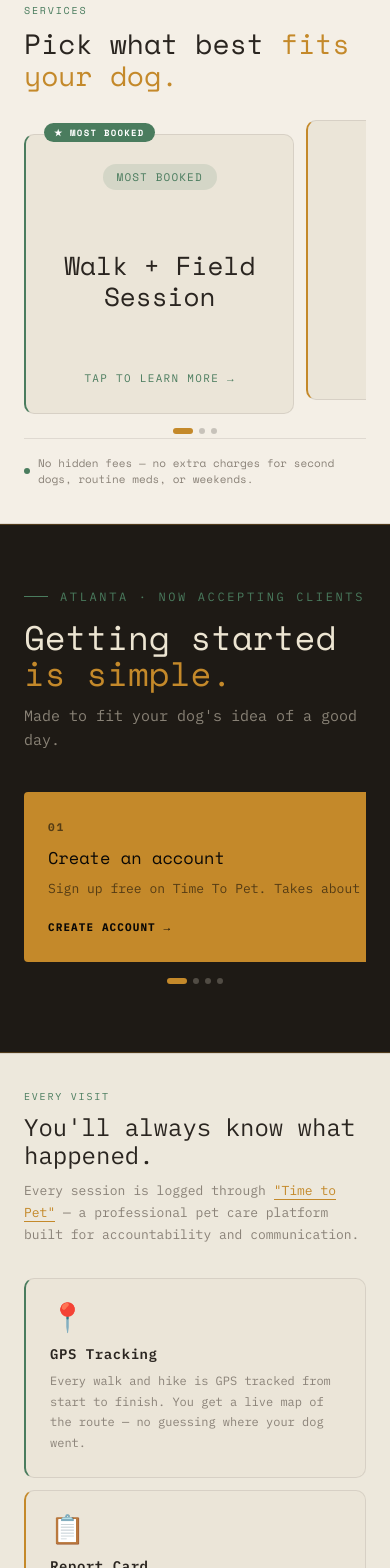
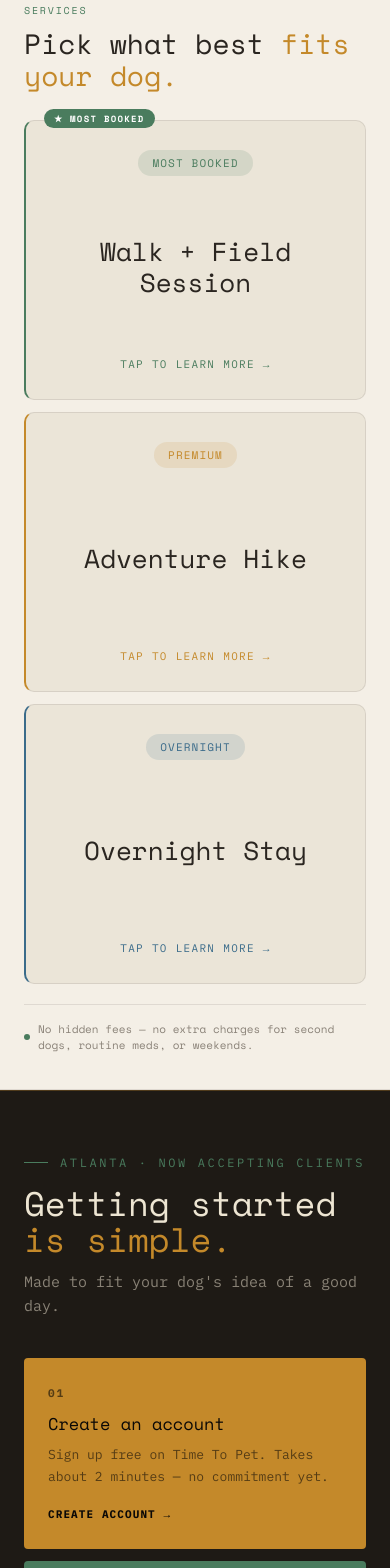
Before and after one commit to darkhorsedevloper/canipetthatdawg, a React (Vite) app: page / in a window 390 px wide. Shown: the part 1200-2768 px from the top of the page. Built offline with nearby package versions, Linux system fonts and the light colour scheme.

Commit message:
Revert Services + CTA carousels — back to stacked grid on mobile
Co-Authored-By: Claude Sonnet 4.6 <noreply@anthropic.com>

```diff
--- a/src/components/CTA.jsx
+++ b/src/components/CTA.jsx
@@ -41,65 +41,7 @@ const STEPS = [
   },
 ]
 
-import { useState, useRef } from 'react'
-
-function StepContent(step) {
-  return (
-    <>
-      <span style={{
-        fontSize: '11px',
-        fontFamily: "'IBM Plex Mono', monospace",
-        letterSpacing: '0.18em',
-        color: step.subtext,
-        marginBottom: '14px',
-        fontWeight: 700,
-      }}>
-        {step.number}
-      </span>
-      <p style={{
-        fontSize: '17px',
-        fontFamily: 'var(--serif)',
-        fontWeight: 400,
-        color: step.text,
-        marginBottom: '10px',
-        lineHeight: 1.2,
-      }}>
-        {step.label}
-      </p>
-      <p style={{
-        fontSize: '13px',
-        color: step.subtext,
-        lineHeight: 1.65,
-        fontFamily: "'IBM Plex Mono', monospace",
-        flex: 1,
-        marginBottom: '20px',
-      }}>
-        {step.desc}
-      </p>
-      <span style={{
-        fontSize: '11px',
-        fontFamily: "'IBM Plex Mono', monospace",
-        letterSpacing: '0.1em',
-        color: step.text,
-        textTransform: 'uppercase',
-        fontWeight: 700,
-      }}>
-        {step.cta}
-      </span>
-    </>
-  )
-}
-
 export default function CTA() {
-  const [active, setActive] = useState(0)
-  const carouselRef = useRef(null)
-
-  function onScroll() {
-    if (!carouselRef.current) return
-    const i = Math.round(carouselRef.current.scrollLeft / carouselRef.current.offsetWidth)
-    setActive(i)
-  }
-
   return (
     <section style={{
       background: 'var(--hero-bg)',
@@ -140,73 +82,6 @@ export default function CTA() {
           Made to fit your dog's idea of a good day.
         </p>
 
-        {/* Mobile carousel */}
-        <div className="cta-carousel">
-          <div
-            ref={carouselRef}
-            onScroll={onScroll}
-            style={{
-              display: 'flex',
-              overflowX: 'scroll',
-              scrollSnapType: 'x mandatory',
-              scrollBehavior: 'smooth',
-              WebkitOverflowScrolling: 'touch',
-              msOverflowStyle: 'none',
-              scrollbarWidth: 'none',
-              gap: '12px',
-              paddingRight: '24px',
-            }}
-          >
-            {STEPS.map((step) => (
-              <a
-                key={step.number}
-                href={step.href}
-                target={step.href.startsWith('http') ? '_blank' : undefined}
-                rel={step.href.startsWith('http') ? 'noreferrer' : undefined}
-                style={{
-                  minWidth: '85%',
-                  scrollSnapAlign: 'start',
-                  flexShrink: 0,
-                  display: 'flex',
-                  flexDirection: 'column',
-                  padding: '28px 24px',
-                  borderRadius: '4px',
-                  background: step.bg,
-                  textDecoration: 'none',
-                  cursor: 'pointer',
-                }}
-              >
-                {StepContent(step)}
-              </a>
-            ))}
-          </div>
-
-          {/* Dots */}
-          <div style={{ display: 'flex', justifyContent: 'center', gap: '6px', padding: '16px 0 4px' }}>
-            {STEPS.map((_, i) => (
-              <button
-                key={i}
-                onClick={() => {
-                  carouselRef.current?.scrollTo({ left: carouselRef.current.offsetWidth * i, behavior: 'smooth' })
-                  setActive(i)
-                }}
-                style={{
-                  width: i === active ? '20px' : '6px',
-                  height: '6px',
-                  borderRadius: '3px',
-                  background: i === active ? 'var(--orange)' : 'rgba(237,229,210,0.25)',
-                  border: 'none',
-                  padding: 0,
-                  cursor: 'pointer',
-                  transition: 'width 200ms, background 200ms',
-                }}
-                aria-label={STEPS[i].label}
-              />
-            ))}
-          </div>
-        </div>
-
-        {/* Desktop grid */}
         <div className="cta-steps-grid">
           {STEPS.map((step) => (
             <a
@@ -224,7 +99,46 @@ export default function CTA() {
                 cursor: 'pointer',
               }}
             >
-              {StepContent(step)}
+              <span style={{
+                fontSize: '11px',
+                fontFamily: "'IBM Plex Mono', monospace",
+                letterSpacing: '0.18em',
+                color: step.subtext,
+                marginBottom: '14px',
+                fontWeight: 700,
+              }}>
+                {step.number}
+              </span>
+              <p style={{
+                fontSize: '17px',
+                fontFamily: 'var(--serif)',
+                fontWeight: 400,
+                color: step.text,
+                marginBottom: '10px',
+                lineHeight: 1.2,
+              }}>
+                {step.label}
+              </p>
+              <p style={{
+                fontSize: '13px',
+                color: step.subtext,
+                lineHeight: 1.65,
+                fontFamily: "'IBM Plex Mono', monospace",
+                flex: 1,
+                marginBottom: '20px',
+              }}>
+                {step.desc}
+              </p>
+              <span style={{
+                fontSize: '11px',
+                fontFamily: "'IBM Plex Mono', monospace",
+                letterSpacing: '0.1em',
+                color: step.text,
+                textTransform: 'uppercase',
+                fontWeight: 700,
+              }}>
+                {step.cta}
+              </span>
             </a>
           ))}
         </div>
--- a/src/components/Services.jsx
+++ b/src/components/Services.jsx
@@ -1,4 +1,4 @@
-import { useState, useRef } from 'react'
+import { useState } from 'react'
 
 // Services data is inlined here — Notion fetch overwrites services.json on build
 const services = [
@@ -220,15 +220,6 @@ function ServiceCard({ s }) {
 }
 
 export default function Services() {
-  const [active, setActive] = useState(0)
-  const carouselRef = useRef(null)
-
-  function onScroll() {
-    if (!carouselRef.current) return
-    const i = Math.round(carouselRef.current.scrollLeft / carouselRef.current.offsetWidth)
-    setActive(i)
-  }
-
   return (
     <section id="services" className="section-pad" style={{ borderBottom: '0.5px solid var(--border)' }}>
 
@@ -247,62 +238,7 @@ export default function Services() {
         Pick what best <span style={{ color: 'var(--orange)' }}>fits your dog.</span>
       </h2>
 
-      {/* Mobile carousel */}
-      <div className="services-carousel">
-        <div
-          ref={carouselRef}
-          onScroll={onScroll}
-          style={{
-            display: 'flex',
-            overflowX: 'scroll',
-            scrollSnapType: 'x mandatory',
-            scrollBehavior: 'smooth',
-            WebkitOverflowScrolling: 'touch',
-            msOverflowStyle: 'none',
-            scrollbarWidth: 'none',
-            gap: '12px',
-            paddingRight: '24px',
-          }}
-        >
-          {services.map((s, i) => (
-            <div key={i} style={{
-              minWidth: '85%',
-              scrollSnapAlign: 'start',
-              flexShrink: 0,
-              paddingTop: s.featured ? '14px' : '0',
-            }}>
-              <ServiceCard s={s} />
-            </div>
-          ))}
-        </div>
-
-        {/* Dots */}
-        <div style={{ display: 'flex', justifyContent: 'center', gap: '6px', padding: '14px 0 4px' }}>
-          {services.map((_, i) => (
-            <button
-              key={i}
-              onClick={() => {
-                carouselRef.current?.scrollTo({ left: carouselRef.current.offsetWidth * i, behavior: 'smooth' })
-                setActive(i)
-              }}
-              style={{
-                width: i === active ? '20px' : '6px',
-                height: '6px',
-                borderRadius: '3px',
-                background: i === active ? 'var(--orange)' : 'var(--border-bold)',
-                border: 'none',
-                padding: 0,
-                cursor: 'pointer',
-                transition: 'width 200ms, background 200ms',
-              }}
-              aria-label={services[i].name}
-            />
-          ))}
-        </div>
-      </div>
-
-      {/* Desktop grid */}
-      <div className="services-grid" style={{ display: 'grid', gridTemplateColumns: 'repeat(auto-fit, minmax(240px, 1fr))', gap: '12px', marginBottom: '20px' }}>
+      <div style={{ display: 'grid', gridTemplateColumns: 'repeat(auto-fit, minmax(240px, 1fr))', gap: '12px', marginBottom: '20px' }}>
         {services.map((s, i) => (
           <ServiceCard key={i} s={s} />
         ))}
--- a/src/index.css
+++ b/src/index.css
@@ -391,20 +391,12 @@ img { display: block; max-width: 100%; }
   .dotd-grid { grid-template-columns: 1fr !important; }
 }
 
-/* Services — carousel on mobile, grid on desktop */
-.services-carousel { display: block; }
-.services-grid { display: none !important; }
-.services-carousel div::-webkit-scrollbar { display: none; }
+/* CTA steps — 1-col mobile, 2-col desktop */
+.cta-steps-grid {
+  display: grid;
+  grid-template-columns: 1fr;
+  gap: 12px;
+}
 @media (min-width: 640px) {
-  .services-carousel { display: none; }
-  .services-grid { display: grid !important; }
+  .cta-steps-grid { grid-template-columns: 1fr 1fr; gap: 16px; }
 }
-
-/* CTA steps — carousel on mobile, 2-col grid on desktop */
-.cta-carousel { display: block; }
-.cta-carousel div::-webkit-scrollbar { display: none; }
-.cta-steps-grid { display: none !important; }
-@media (min-width: 640px) {
-  .cta-carousel { display: none; }
-  .cta-steps-grid { display: grid !important; grid-template-columns: 1fr 1fr; gap: 16px; }
-}
```
